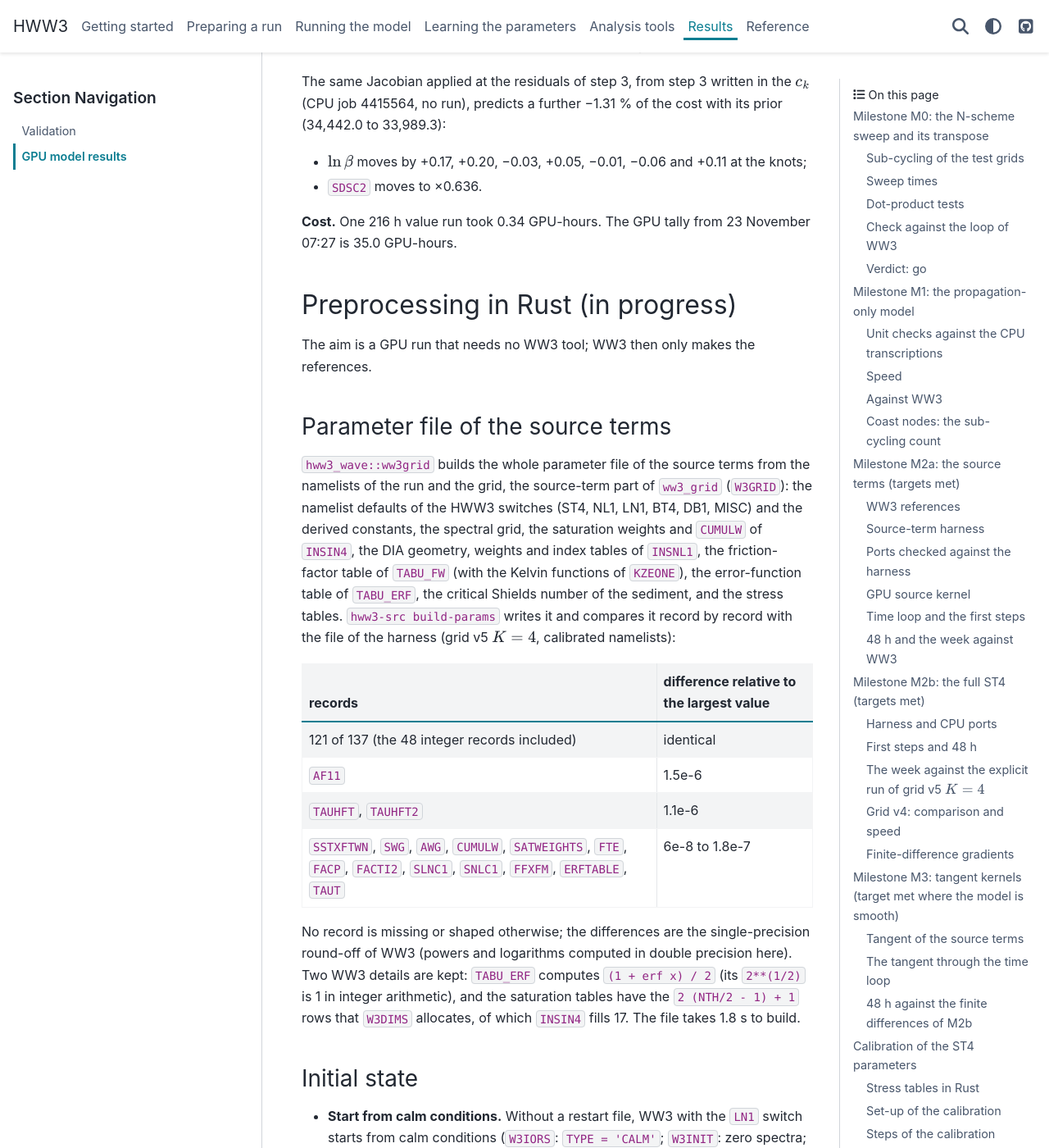
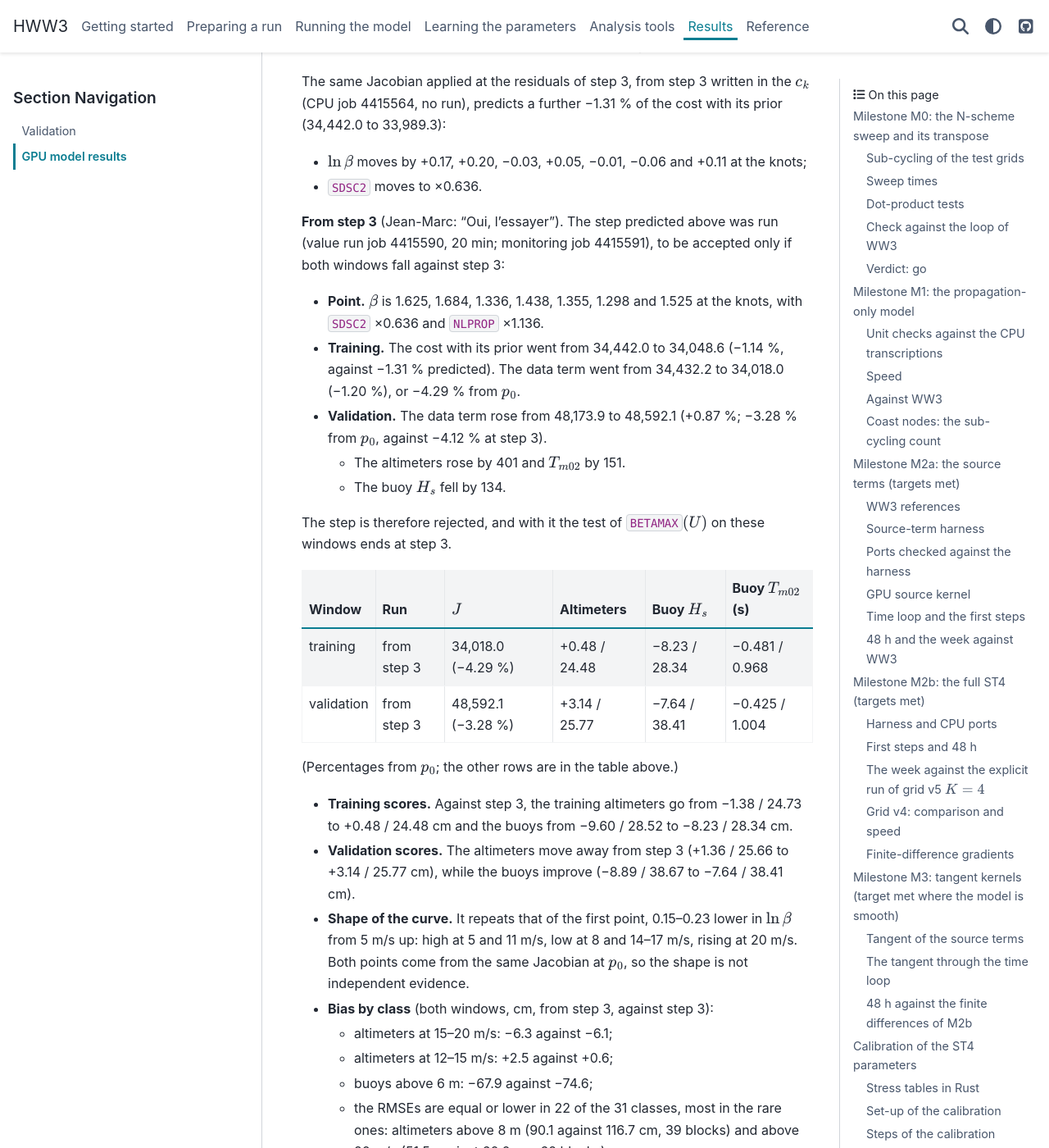
Before and after one commit to jmdelouis/HWW3, a Sphinx documentation site: the page built from docs/wave_results.md, in a window 1280 px wide and 1400 px high, scrolled down 41777 px. Shown: the whole window at 82% size. Built offline with Sphinx 7.4.7 and the PyData theme 0.15.4, drawn with Linux system fonts in a browser that asks for light colours; some of the changed text lies outside the part shown.

Commit message:
Record the BETAMAX(U) step from step 3, rejected on the validation window: with the Jacobian frozen at p0 applied at the step-3 residuals (CPU job 4415564), the step Jean-Marc asked to try ("Oui, l'essayer"; beta 1.625, 1.684, 1.336, 1.438, 1.355, 1.298, 1.525 at the knots 2-20 m/s, SDSC2 x0.636, NLPROP x1.136; value run job 4415590, 20 min, monitoring job 4415591) lowers the training cost with its prior from 34,442.0 to 34,048.6 (-1.14 % against -1.31 % predicted; data term 34,432.2 to 34,018.0, -1.20 %, -4.29 % from p0) but raises the validation data term from 48,173.9 to 48,592.1 (+0.87 %; -3.28 % from p0 against -4.12 % at step 3, altimeters +401, Tm02 +151, buoy Hs -134), so it is rejected and the test ends at step 3: the training altimeters go from -1.38/24.73 to +0.48/24.48 cm and the buoys from -9.60/28.52 to -8.23/28.34 cm, the validation altimeters from +1.36/25.66 to +3.14/25.77 cm and the buoys from -8.89/38.67 to -7.64/38.41 cm, the curve repeats the alternation of the first point 0.15-0.23 lower in ln beta, and the RMSE per class is equal or lower in 22 of 31 classes but 0.4-0.5 cm higher for the altimeters at 1.5-3 m; scripts/betau_report.py now draws several curves (LABEL:GN.json[:x|x_new] joined by +; CPU job 4415662, cal/betau_report_s3 on hpc), and the GPU tally from 23 November 07:27 is 35.4 GPU-hours; docs/wave_results.md and differentiable.md (section 9.7) record it
Co-Authored-By: Claude Opus 5.5 <noreply@anthropic.com>

```diff
--- a/docs/wave_results.md
+++ b/docs/wave_results.md
@@ -1354,8 +1354,56 @@ cost with its prior (34,442.0 to 33,989.3):
   at the knots;
 - `SDSC2` moves to ×0.636.
 
-**Cost.** One 216 h value run took 0.34 GPU-hours. The GPU tally from
-23 November 07:27 is 35.0 GPU-hours.
+**From step 3** (Jean-Marc: "Oui, l'essayer"). The step predicted above
+was run (value run job 4415590, 20 min; monitoring job 4415591), to be
+accepted only if both windows fall against step 3:
+
+- **Point.** $\beta$ is 1.625, 1.684, 1.336, 1.438, 1.355, 1.298 and
+  1.525 at the knots, with `SDSC2` ×0.636 and `NLPROP` ×1.136.
+- **Training.** The cost with its prior went from 34,442.0 to 34,048.6
+  (−1.14 %, against −1.31 % predicted). The data term went from 34,432.2
+  to 34,018.0 (−1.20 %), or −4.29 % from $p_0$.
+- **Validation.** The data term rose from 48,173.9 to 48,592.1 (+0.87 %;
+  −3.28 % from $p_0$, against −4.12 % at step 3).
+  - The altimeters rose by 401 and $T_{m02}$ by 151.
+  - The buoy $H_s$ fell by 134.
+
+The step is therefore rejected, and with it the test of `BETAMAX`$(U)$ on
+these windows ends at step 3.
+
+| Window | Run | $J$ | Altimeters | Buoy $H_s$ | Buoy $T_{m02}$ (s) |
+|---|---|---|---|---|---|
+| training | from step 3 | 34,018.0 (−4.29 %) | +0.48 / 24.48 | −8.23 / 28.34 | −0.481 / 0.968 |
+| validation | from step 3 | 48,592.1 (−3.28 %) | +3.14 / 25.77 | −7.64 / 38.41 | −0.425 / 1.004 |
+
+(Percentages from $p_0$; the other rows are in the table above.)
+
+- **Training scores.** Against step 3, the training altimeters go from
+  −1.38 / 24.73 to +0.48 / 24.48 cm and the buoys from −9.60 / 28.52 to
+  −8.23 / 28.34 cm.
+- **Validation scores.** The altimeters move away from step 3
+  (+1.36 / 25.66 to +3.14 / 25.77 cm), while the buoys improve
+  (−8.89 / 38.67 to −7.64 / 38.41 cm).
+- **Shape of the curve.** It repeats that of the first point, 0.15–0.23
+  lower in $\ln\beta$ from 5 m/s up: high at 5 and 11 m/s, low at 8 and
+  14–17 m/s, rising at 20 m/s. Both points come from the same Jacobian at
+  $p_0$, so the shape is not independent evidence.
+- **Bias by class** (both windows, cm, from step 3, against step 3):
+  - altimeters at 15–20 m/s: −6.3 against −6.1;
+  - altimeters at 12–15 m/s: +2.5 against +0.6;
+  - buoys above 6 m: −67.9 against −74.6;
+  - the RMSEs are equal or lower in 22 of the 31 classes, most in the
+    rare ones: altimeters above 8 m (90.1 against 116.7 cm, 39 blocks)
+    and above 20 m/s (51.5 against 60.0 cm, 62 blocks);
+  - the altimeters at 1.5–3 m, where most blocks are, get 0.4–0.5 cm
+    more RMSE (19.3 and 23.2 against 18.9 and 22.7 cm).
+
+`scripts/betau_report.py` now draws several curves together
+(`bu1:gnu1.json:x+bus3:gnus3.json:x_new`); the report of the four runs is
+in `cal/betau_report_s3` on hpc (CPU job 4415662).
+
+**Cost.** Each 216 h value run took 0.33–0.34 GPU-hours. The GPU tally
+from 23 November 07:27 is 35.4 GPU-hours.
 
 ## Preprocessing in Rust (in progress)
 
```
Also changed, not shown: docs/differentiable.md (+7 -2 lines), 1 other file.
